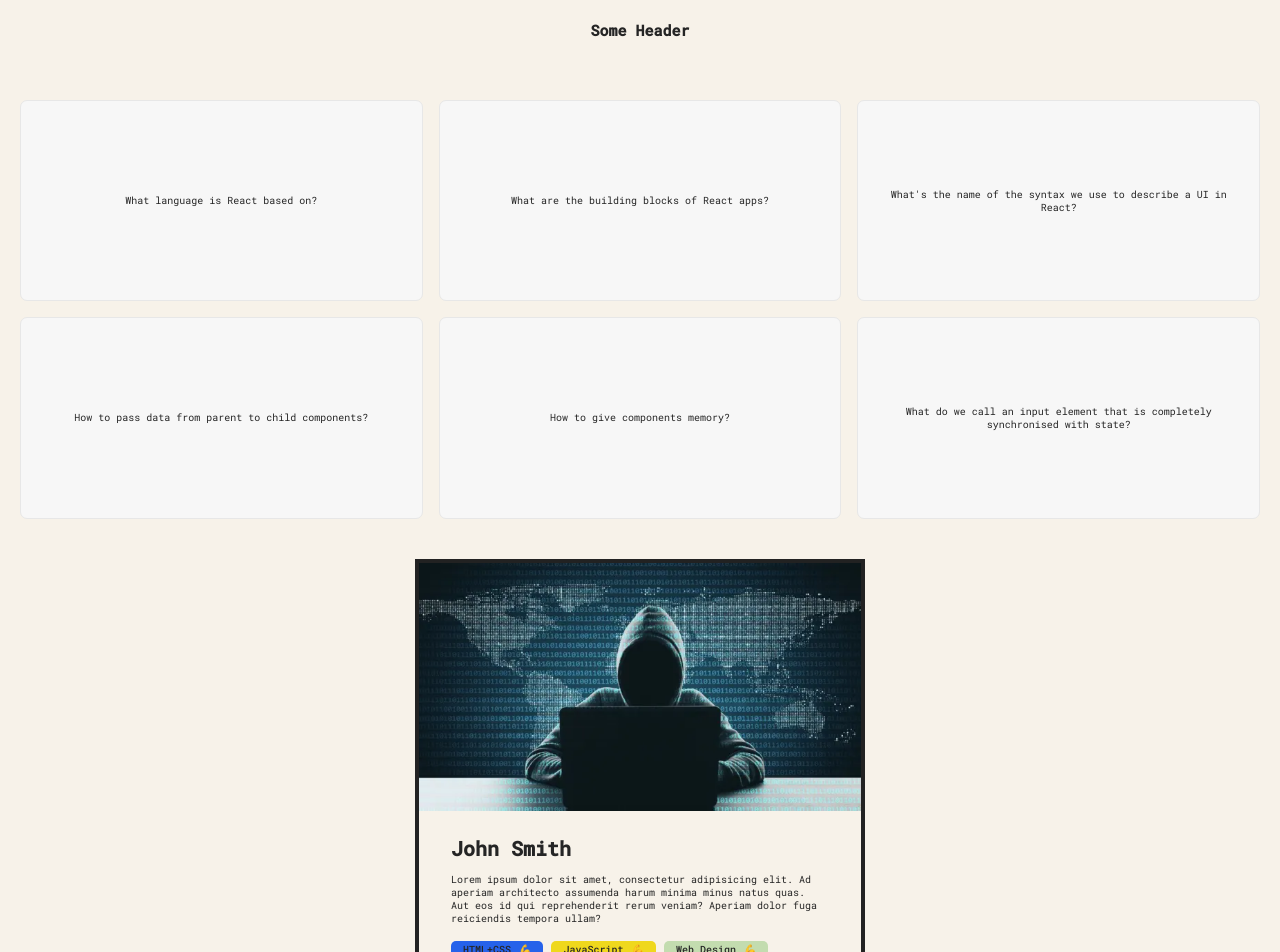
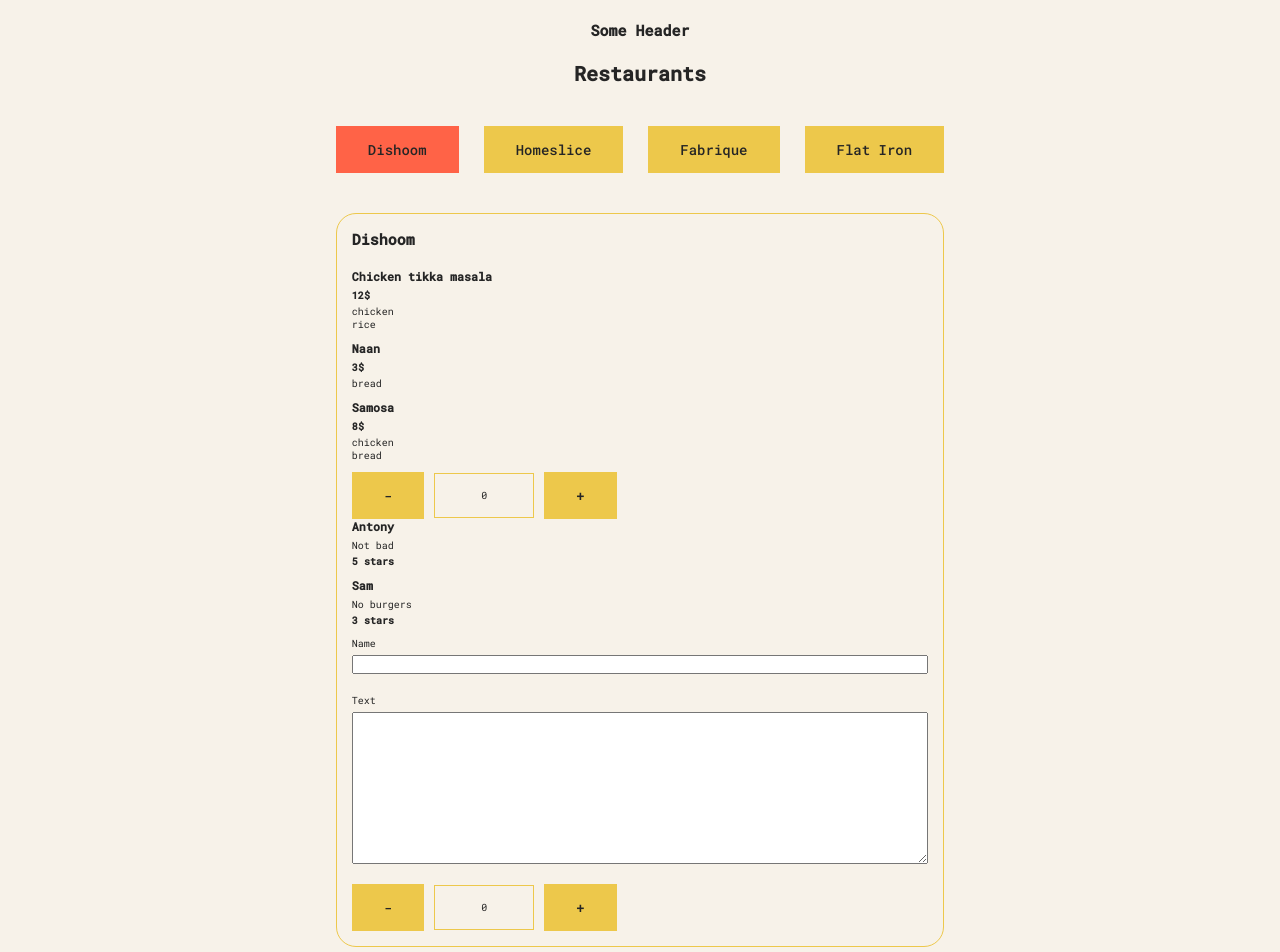
Before and after one commit to IgorPs-111/react-project, a React (Vite) app: page / in a window 1280 px wide. Shown: the top 952 px of the page. Built offline with nearby package versions, Linux system fonts and the light colour scheme.

Commit message:
nice commit :)

```diff
--- a/assets/styles/index.css
+++ b/assets/styles/index.css
@@ -64,6 +64,11 @@ footer.footer {
   justify-content: center;
   gap: 25px;
   margin-bottom: 40px;
+}
+
+.counter {
+  display: flex;
+  align-items: center;
 }
 
 .counter__value {
@@ -349,3 +354,18 @@ h1 {
 .flashcards div.selected {
   background: #edc84b;
 }
+
+.reviews-form {
+  display: flex;
+  flex-direction: column;
+  gap: 20px;
+}
+
+.reviews-form__input-wrap {
+  display: flex;
+  flex-direction: column;
+}
+
+.reviews-form__input-wrap label {
+  margin-bottom: 5px;
+}
--- a/src/app.jsx
+++ b/src/app.jsx
@@ -9,9 +9,9 @@ import { FlashCard } from "./componens/flash-cards/index.jsx";
 export const App = () => {
   return (
     <Layout>
+      <RestaurantsSection />
       <FlashCard />
       <DeveloperCard />
-      <RestaurantsSection />
       <Count />
       <PizzaSection />
     </Layout>
--- a/src/componens/restaurants-section/index.jsx
+++ b/src/componens/restaurants-section/index.jsx
@@ -14,7 +14,6 @@ const RestaurantsSection = () => {
   );
 
   const handleSetActiveRestaurantId = (id) => {
-    console.log(id);
     if (activeRestaurantId === id) {
       return;
     }
--- a/src/componens/restaurants-section/restaurants-cards/counter/index.jsx
+++ b/src/componens/restaurants-section/restaurants-cards/counter/index.jsx
@@ -1,7 +1,26 @@
-import { useState } from "react";
+import { useEffect, useState } from "react";
 
 export const Counter = ({ className }) => {
   const [value, setValue] = useState(0);
+
+  useEffect(() => {
+    // console.log(value);
+  }, [value]);
+
+  useEffect(() => {
+    // console.log("only mount");
+  }, []);
+
+  useEffect(() => {
+    const callback = () => {
+      // console.log("scroll");
+    };
+    window.addEventListener("scroll", callback);
+
+    return () => {
+      window.removeEventListener("scroll", callback);
+    };
+  });
 
   const decrement = () => {
     if (value > 0) {
--- a/src/componens/restaurants-section/restaurants-cards/restaurants-card/index.jsx
+++ b/src/componens/restaurants-section/restaurants-cards/restaurants-card/index.jsx
@@ -1,6 +1,7 @@
 import RestaurantsMenu from "../restaurants-menu/index.jsx";
 import { Counter } from "../counter/index.jsx";
 import RestaurantsReviews from "../restaurants-reviews/index.jsx";
+import { ReviewsFom } from "../../../reviews-fom/index.jsx";
 
 export const RestaurantsCard = ({
   className,
@@ -25,6 +26,8 @@ export const RestaurantsCard = ({
           restaurantsReviews={restaurantsReviews}
           className="restaurants-card__reviews"
         />
+
+        <ReviewsFom className="restaurants-card__reviews-form" />
       </div>
     </>
   );
--- /dev/null
+++ b/src/componens/reviews-fom/index.jsx
@@ -0,0 +1,30 @@
+import { useState } from "react";
+import { Counter } from "../restaurants-section/restaurants-cards/counter/index.jsx";
+
+export const ReviewsFom = ({ className }) => {
+  const [value, setValue] = useState("");
+  console.log(value);
+  return (
+    <form
+      className={`${className} reviews-form`}
+      onSubmit={(event) => event.preventDefault()}
+    >
+      <div className="reviews-form__input-wrap">
+        <label htmlFor="name">Name</label>
+        <input
+          className="reviews-form"
+          type="text"
+          id="name"
+          name="name"
+          value={value}
+          onChange={(event) => setValue(event.target.value)}
+        />
+      </div>
+      <div className="reviews-form__input-wrap">
+        <label htmlFor="text">Text</label>
+        <textarea name="text" id="text" cols="30" rows="10" />
+      </div>
+      <Counter />
+    </form>
+  );
+};
```
Also changed, not shown: src/componens/reviews-fom/use-form.js (added, +41 -0 lines), src/componens/reviews-formmmm/index.jsx (added, +43 -0 lines), src/componens/reviews-formmmm/use-form.js (added, +41 -0 lines).
